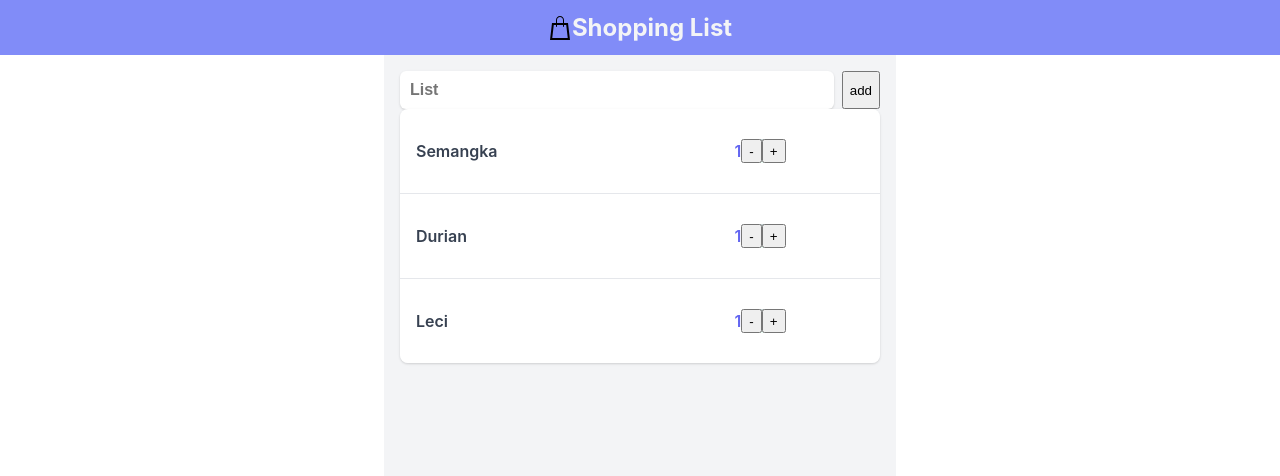
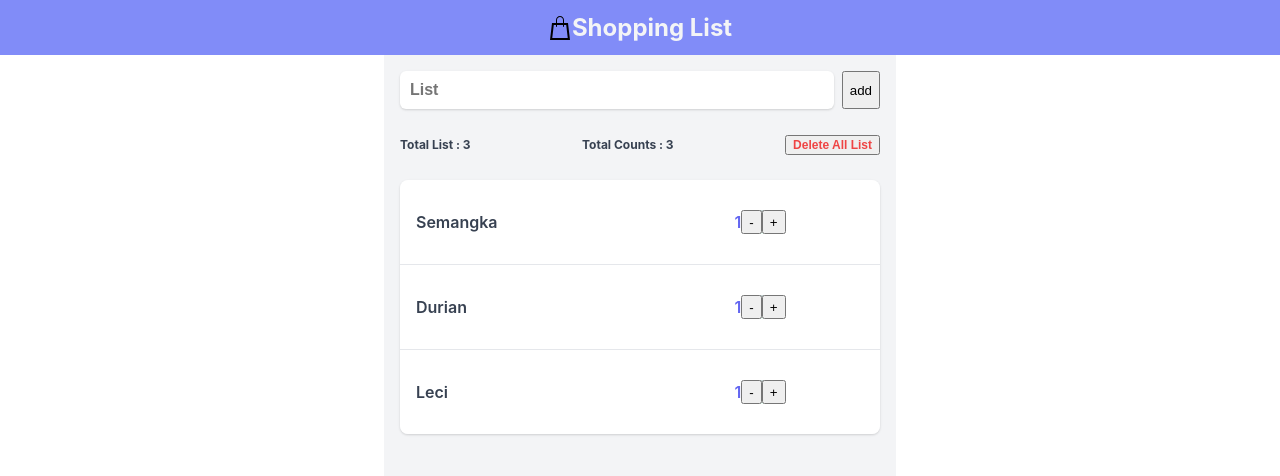
Before and after one commit to Almarup21/Belajar-react-dasar, a React (Create React App) app: page / in a window 1280 px wide. Shown: the top 476 px of the page. Built offline with nearby package versions, Linux system fonts and the light colour scheme.

Commit message:
Menambahkan informasi List, Jumlah counts dan membuat tombol delete all

```diff
--- a/src/App.css
+++ b/src/App.css
@@ -120,3 +120,31 @@
 .todo-divider {
   border-bottom: 1px solid var(--main-border-color);
 }
+
+.info {
+  display: flex;
+  justify-content: space-between;
+  align-items: center;
+
+  width: 100%;
+  padding: 16px 0;
+}
+
+.infoTotal {
+  display: flex;
+  justify-content: center;
+  align-items: center;
+
+  color: var(--main-font-color);
+  font-size: 12px;
+}
+
+.infoTotal>p {
+  font-weight: bold;
+}
+
+.deleteAllButton {
+  color: var(--danger-font-color);
+  font-size: 12px;
+  font-weight: bold;
+}
--- a/src/App.js
+++ b/src/App.js
@@ -92,6 +92,15 @@ function App() {
       setValue('');
     }
 
+    // function menampikan info tentang jumlah counts
+
+    const getTotalCounts = () => {
+      const totalCounts = todos.reduce((total,num) => {
+        return total + num.count;
+      },0)
+      return totalCounts;
+    }
+
   return (
     <>
     {/* <h1>{timerDays}</h1>
@@ -113,6 +122,22 @@ function App() {
           <input onChange={(e) => {setValue(e.target.value)}} value={value} type="text" name="input" id="input" className="input" placeholder="List"/>
           <button type="submit" className="add-button">add</button>
         </form>
+
+
+      <div className="info">
+          <div className="infoTotal">
+            <p>{`Total List : ${todos.length}`}</p>
+          </div>
+          <div className="infoTotal">
+            <p>{`Total Counts : ${getTotalCounts()}`}</p>
+          </div>
+          <button onClick={() => {setTodos([])}} className="deleteAllButton">
+            Delete All List
+          </button>
+      </div>
+
+
+
 
     {todos.length > 0 ? (
       <div className="todos">
```
